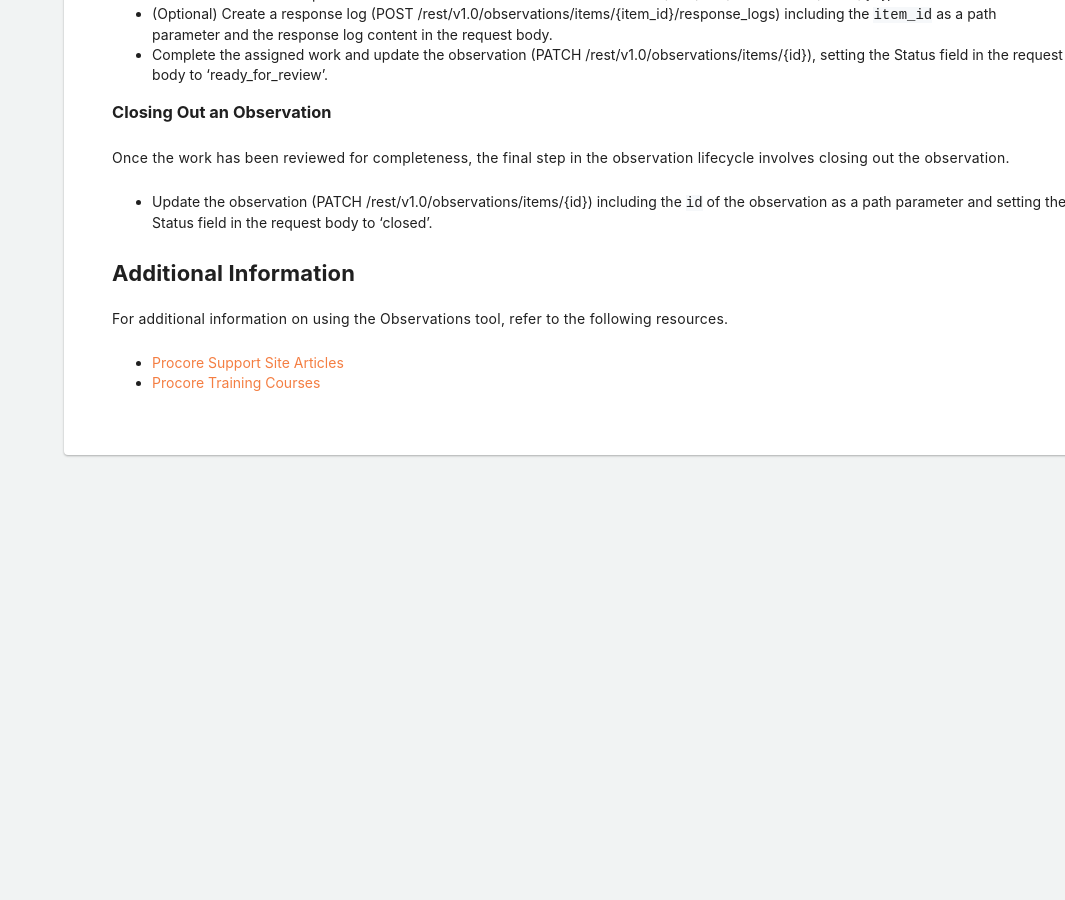
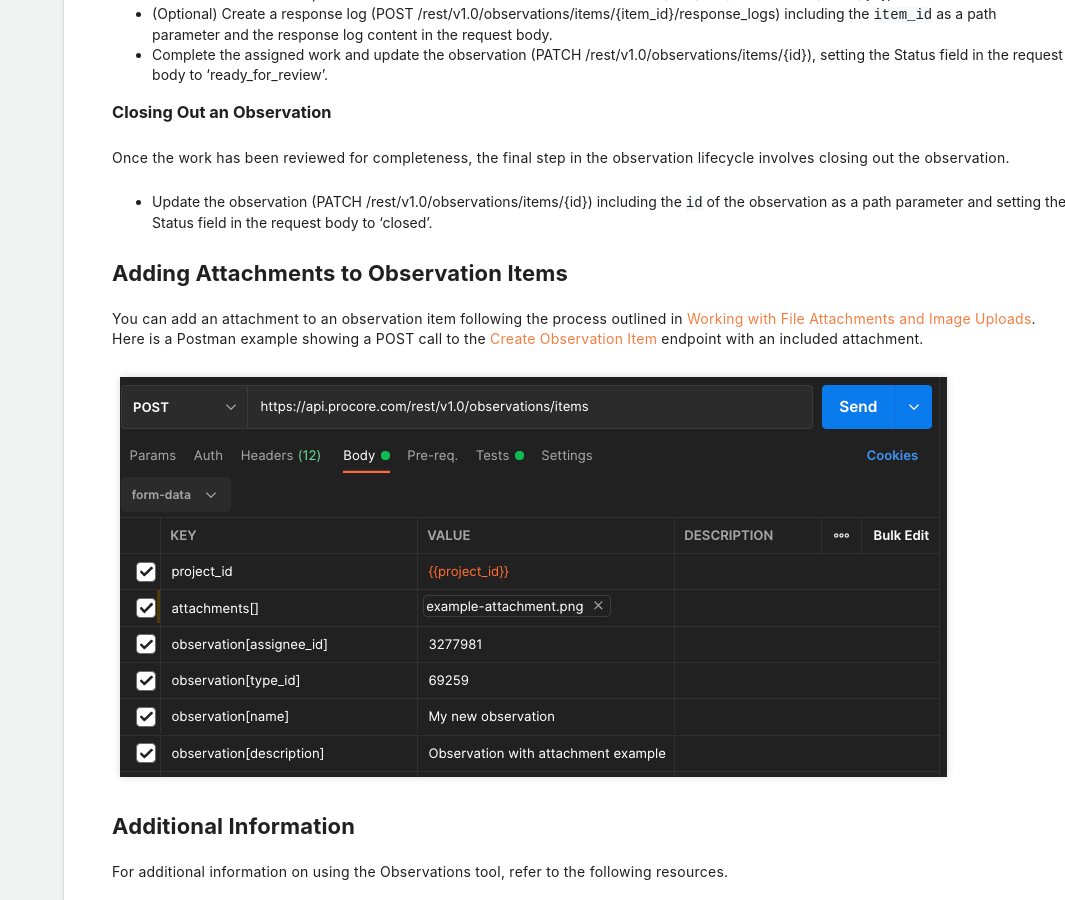
Before and after one commit to procore/documentation, a Jekyll site: the page built from tutorials/tutorial_observations.md, in a window 1280 px wide and 900 px high, scrolled down 4613 px. Shown: the whole window, without its empty margins (215-1280 px from the left). Built offline with Jekyll 4.4.1, drawn with Linux system fonts in a browser that asks for light colours; before the commit the page ends 5116 px from its top, so only the background shows below that.

Commit message:
Adding attachment section to observations dev guide

```diff
--- a/tutorials/tutorial_observations.md
+++ b/tutorials/tutorial_observations.md
@@ -157,6 +157,13 @@ Once the work has been reviewed for completeness, the final step in the observat
 
 - Update the observation (PATCH /rest/v1.0/observations/items/{id}) including the `id` of the observation as a path parameter and setting the Status field in the request body to ‘closed’.
 
+## Adding Attachments to Observation Items
+
+You can add an attachment to an observation item following the process outlined in [Working with File Attachments and Image Uploads]({{ site.url }}{{ site.baseurl }}{% link tutorials/attachments.md %}).
+Here is a Postman example showing a POST call to the [Create Observation Item](https://developers.procore.com/reference/rest/v1/observations#create-observation-item) endpoint with an included attachment.
+
+![Obseervation Attachment]({{ site.baseurl }}/assets/guides/observation-attachment-example.png)
+
 ## Additional Information
 
 For additional information on using the Observations tool, refer to the following resources.
```
Also changed, not shown: assets/guides/observation-attachment-example.png (added).
